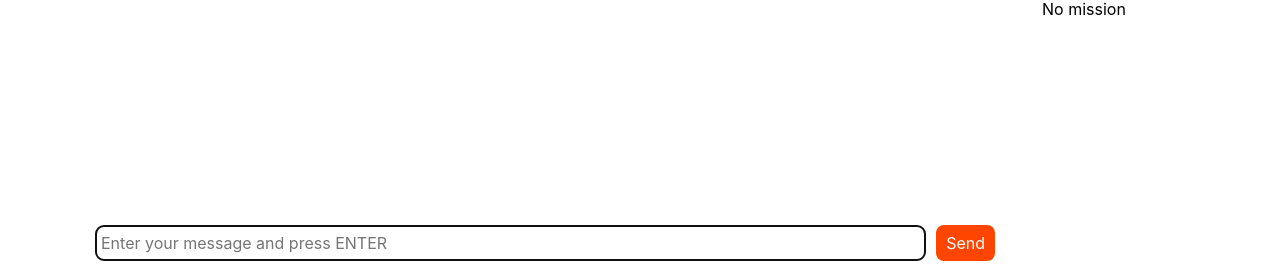
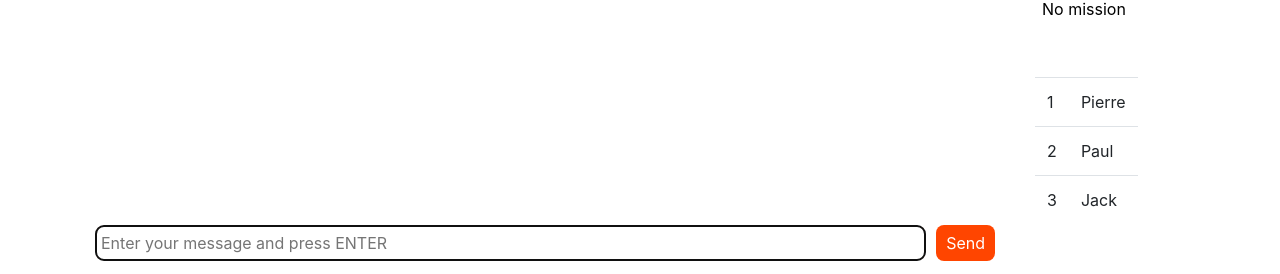
Before and after one commit to Antoinep77/BarFinder, a React (Create React App) app in the folder messagefun/: page / in a window 1280 px wide. Both pictures are taken after typing "Sample" into the empty fields and a click on the button "Send". Shown: the part 485-759 px from the top of the page. Built offline with nearby package versions, Linux system fonts and the light colour scheme; no server answers.

Commit message:
fake table

```diff
--- a/messagefun/src/App.css
+++ b/messagefun/src/App.css
@@ -177,3 +177,7 @@
   .emoticone{
     text-align:right;
   }
+
+  .table{
+    margin-top:7vh;
+  }
--- a/messagefun/src/components/Chat.js
+++ b/messagefun/src/components/Chat.js
@@ -65,6 +65,22 @@ class Chat extends Component {
                         <h5>4000 coins</h5>
                         <img src='coins.svg'></img>
                         <div class="mission">{mission}</div>
+                        <table class="table">
+                            <tbody>
+                                <tr>
+                                    <td>1</td>
+                                    <td>Pierre</td>
+                                </tr>
+                                <tr>
+                                    <td>2</td>
+                                    <td>Paul</td>
+                                </tr>
+                                <tr>
+                                    <td>3</td>
+                                    <td>Jack</td>
+                                </tr>
+                            </tbody>
+                        </table>
                     </div>
 
                 </div>
```
